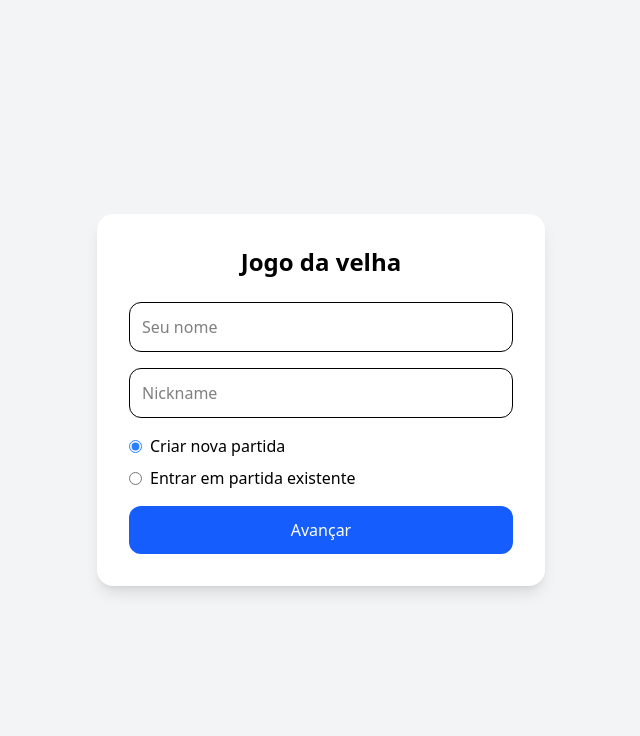
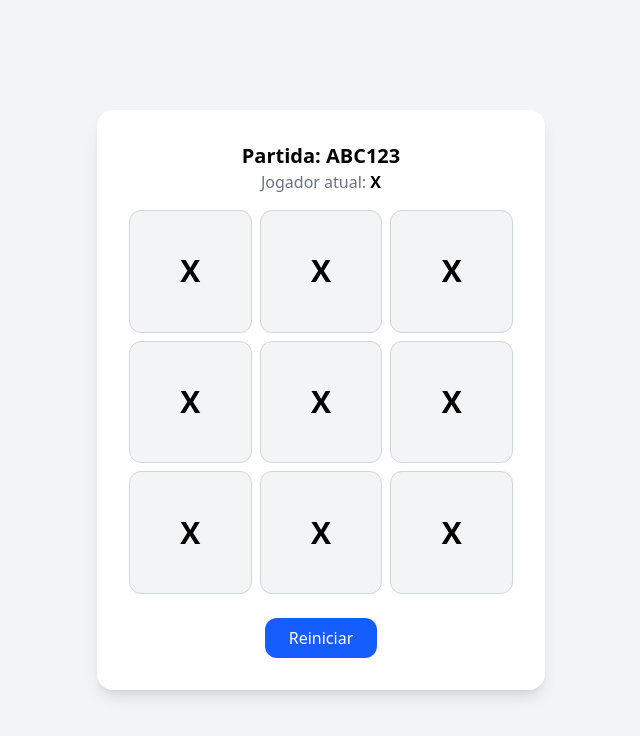
Before and after one commit to matheusdemedeiros/TicTacToe.Web, an Angular app in the folder src/client/TicTacToe.Web.Client/: page / in a window 1280 px wide. Shown: the top 736 px of the page, without its empty margins (319-959 px from the left). Built offline with nearby package versions, Linux system fonts and the light colour scheme.

Commit message:
feat: inicia a criação da página do tabuleiro do game

```diff
--- a/src/client/TicTacToe.Web.Client/src/app/app.component.html
+++ b/src/client/TicTacToe.Web.Client/src/app/app.component.html
@@ -1 +1 @@
-<app-home-page></app-home-page>
+<app-ticboard-page></app-ticboard-page>
--- a/src/client/TicTacToe.Web.Client/src/app/app.component.ts
+++ b/src/client/TicTacToe.Web.Client/src/app/app.component.ts
@@ -1,10 +1,11 @@
 import { Component } from '@angular/core';
 import { RouterOutlet } from '@angular/router';
 import { HomePageComponent } from './pages/home-page/home-page.component';
+import { TicboardPageComponent } from './pages/ticboard-page/ticboard-page.component';
 
 @Component({
   selector: 'app-root',
-  imports: [RouterOutlet, HomePageComponent],
+  imports: [RouterOutlet, HomePageComponent, TicboardPageComponent],
   templateUrl: './app.component.html',
   styleUrl: './app.component.scss'
 })
--- /dev/null
+++ b/src/client/TicTacToe.Web.Client/src/app/pages/ticboard-page/ticboard-page.component.html
@@ -0,0 +1,20 @@
+<div class="min-h-screen flex items-center justify-center bg-gray-100">
+  <div class="bg-white p-8 rounded-2xl shadow-lg w-full max-w-md text-center">
+
+    <h2 class="text-xl font-bold">Partida: ABC123</h2>
+    <p class="text-gray-500 mb-4">Jogador atual: <span class="font-semibold text-black">X</span></p>
+
+    <div class="grid grid-cols-3 gap-2 mb-6">
+      @for (cell of board; track cellIndex) {
+      <button
+        class="w-full aspect-square bg-gray-100 border border-gray-300 rounded-xl text-3xl font-bold flex items-center justify-center hover:bg-gray-200 transition">
+        {{ cell }}
+      </button>
+      }
+    </div>
+
+    <button class="bg-blue-600 text-white px-6 py-2 rounded-xl hover:bg-blue-700 transition" (click)="resetGame()">
+      Reiniciar
+    </button>
+  </div>
+</div>
--- /dev/null
+++ b/src/client/TicTacToe.Web.Client/src/app/pages/ticboard-page/ticboard-page.component.ts
@@ -0,0 +1,24 @@
+import { Component, OnInit } from '@angular/core';
+
+@Component({
+  selector: 'app-ticboard-page',
+  imports: [],
+  standalone: true,
+  templateUrl: './ticboard-page.component.html',
+  styleUrl: './ticboard-page.component.scss'
+})
+export class TicboardPageComponent implements OnInit {
+  matchId = 'ABC123';
+  currentPlayer = 'O'; // ou 'O'
+  public board: string[] = Array(9).fill('X');
+  winner: string | null = null;
+  public cellIndex: number = 0;
+
+  public ngOnInit(): void { }
+
+  public resetGame(): void {
+    this.board = Array(9).fill('');
+    this.currentPlayer = 'X';
+    this.winner = null;
+  }
+}
```
Also changed, not shown: src/client/TicTacToe.Web.Client/src/app/pages/ticboard-page/ticboard-page.component.scss (added), 1 other file (tests, documents, lock files or other folders).
